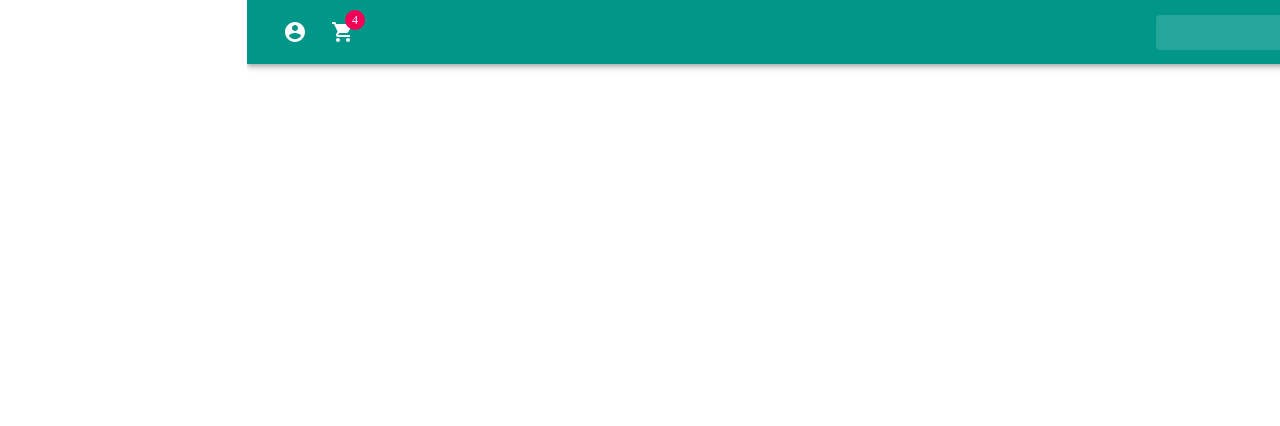
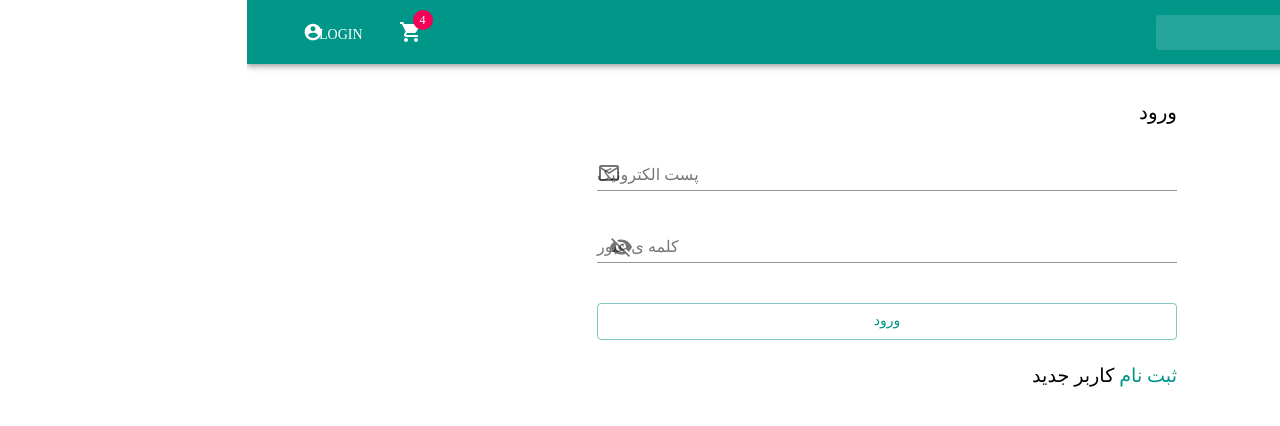
Before and after one commit to ziakhorsandi/samadShopFront, a React (Create React App) app: page /users/login in a window 1280 px wide. Shown: the top 426 px of the page. Built offline with nearby package versions, Linux system fonts and the light colour scheme; what jss-rtl would draw is missing.

Commit message:
user can login & logOut now,have the user slice and specific errors in it for auth

```diff
--- a/src/App.js
+++ b/src/App.js
@@ -6,6 +6,7 @@ import { BrowserRouter as Router, Switch, Route } from 'react-router-dom';
 
 import { Provider } from 'react-redux';
 import configureStore from './store/configureStore';
+import LoginScreen from './screens/LoginScreen';
 
 function App() {
   return (
@@ -16,6 +17,7 @@ function App() {
           <Route exact path='/' component={HomeScreen} />
           <Route path='/product/:id' component={ProductScreen} />
           <Route path='/shopcart/:id?' component={CartScreen} />
+          <Route path='/users/login' component={LoginScreen} />
         </Switch>
       </Router>
     </Provider>
--- /dev/null
+++ b/src/components/FormContaiter.js
@@ -0,0 +1,23 @@
+import React from 'react';
+import { Grid, makeStyles } from '@material-ui/core';
+const useStyles = makeStyles((theme) => ({
+  root: {
+    [theme.breakpoints.down('sm')]: {
+      padding: theme.spacing(4),
+    },
+    padding: theme.spacing(4, 2),
+  },
+}));
+
+const FormContaiter = ({ children }) => {
+  const classes = useStyles();
+  return (
+    <Grid container justify='center' spacing={5} className={classes.root}>
+      <Grid item xs={12} md={6}>
+        {children}
+      </Grid>
+    </Grid>
+  );
+};
+
+export default FormContaiter;
--- a/src/components/Header.js
+++ b/src/components/Header.js
@@ -1,4 +1,4 @@
-import React from 'react';
+import React, { useEffect } from 'react';
 import { fade, makeStyles } from '@material-ui/core/styles';
 import AppBar from '@material-ui/core/AppBar';
 import Toolbar from '@material-ui/core/Toolbar';
@@ -14,6 +14,11 @@ import AccountCircle from '@material-ui/icons/AccountCircle';
 import MoreIcon from '@material-ui/icons/MoreVert';
 
 import { useHistory } from 'react-router-dom';
+import { selectUserInfo } from './../store/user';
+import { useDispatch, useSelector } from 'react-redux';
+import { userLogedOut as logOut } from './../store/user';
+import { Box, Button } from '@material-ui/core';
+import ExitToAppIcon from '@material-ui/icons/ExitToApp';
 
 const useStyles = makeStyles((theme) => ({
   grow: {
@@ -79,11 +84,18 @@ const useStyles = makeStyles((theme) => ({
       display: 'none',
     },
   },
+  btn: {
+    // display: 'grid',
+    // placeItems: 'center',
+    margin: theme.spacing(0, 2),
+  },
 }));
 
 export default function PrimarySearchAppBar() {
   const classes = useStyles();
   const history = useHistory();
+  const { userInfo } = useSelector(selectUserInfo);
+  const dispatch = useDispatch();
   const linkToSomewhere = (path) => {
     history.push(path);
   };
@@ -100,6 +112,10 @@ export default function PrimarySearchAppBar() {
     setMobileMoreAnchorEl(event.currentTarget);
   };
 
+  // const handleLouOut = () => {
+  //   dispatch(logOut);
+  // };
+
   const menuId = 'primary-search-account-menu';
 
   const mobileMenuId = 'primary-search-account-menu-mobile';
@@ -115,6 +131,22 @@ export default function PrimarySearchAppBar() {
     >
       <MenuItem
         onClick={() => {
+          if (userInfo) {
+            linkToSomewhere(`/users/profile`);
+          } else {
+            linkToSomewhere(`/users/login`);
+          }
+          handleMobileMenuClose();
+        }}
+      >
+        <IconButton aria-label='account of current user' color='inherit'>
+          <AccountCircle />
+        </IconButton>
+        {userInfo ? <p>{userInfo.name}</p> : <p>ورود</p>}
+      </MenuItem>
+
+      <MenuItem
+        onClick={() => {
           linkToSomewhere(`/shopcart`);
           handleMobileMenuClose();
         }}
@@ -127,17 +159,19 @@ export default function PrimarySearchAppBar() {
         <p>سبد خرید</p>
       </MenuItem>
 
+      {userInfo && (
         <MenuItem
           onClick={() => {
-          linkToSomewhere(`/login`);
+            dispatch(logOut({}));
             handleMobileMenuClose();
           }}
         >
           <IconButton aria-label='account of current user' color='inherit'>
-          <AccountCircle />
+            <ExitToAppIcon />
           </IconButton>
-        <p>ورود</p>
+          <p>خروج</p>
         </MenuItem>
+      )}
     </Menu>
   );
 
@@ -169,6 +203,16 @@ export default function PrimarySearchAppBar() {
           </div>
           <div className={classes.grow} />
           <div className={classes.sectionDesktop}>
+            {userInfo && (
+              <IconButton
+                color='inherit'
+                onClick={() => {
+                  dispatch(logOut({}));
+                }}
+              >
+                <ExitToAppIcon />
+              </IconButton>
+            )}
             <IconButton
               color='inherit'
               onClick={() => linkToSomewhere(`/shopcart`)}
@@ -178,13 +222,21 @@ export default function PrimarySearchAppBar() {
               </Badge>
             </IconButton>
 
-            <IconButton
+            <Button
+              className={classes.btn}
               aria-controls={menuId}
               color='inherit'
-              onClick={() => linkToSomewhere(`/login`)}
+              endIcon={<AccountCircle></AccountCircle>}
+              onClick={() => {
+                if (userInfo) {
+                  linkToSomewhere(`/users/profile`);
+                } else {
+                  linkToSomewhere(`/users/login`);
+                }
+              }}
             >
-              <AccountCircle />
-            </IconButton>
+              <Box mt={0.7}>{userInfo ? userInfo.name : 'Login'}</Box>
+            </Button>
           </div>
           <div className={classes.sectionMobile}>
             <IconButton
--- a/src/components/Message.js
+++ b/src/components/Message.js
@@ -4,6 +4,7 @@ import Alert from '@material-ui/lab/Alert';
 const Loader = ({ msg }) => {
   return (
     <div style={{ height: '90%', display: 'grid', placeItems: 'center' }}>
+      {/* <div style={{ display: 'grid', placeItems: 'center' }}> */}
       <Alert severity='error'>{msg}</Alert>
     </div>
   );
--- /dev/null
+++ b/src/screens/LoginScreen.js
@@ -0,0 +1,179 @@
+import React, { useState, useEffect } from 'react';
+import { useDispatch, useSelector } from 'react-redux';
+import { login, selectUserInfo } from './../store/user';
+import FormContaiter from './../components/FormContaiter';
+import Loader from './../components/Loader';
+import { Link } from 'react-router-dom';
+import {
+  Box,
+  Button,
+  Container,
+  FormControl,
+  FormGroup,
+  IconButton,
+  Input,
+  InputAdornment,
+  InputLabel,
+  makeStyles,
+  Typography,
+} from '@material-ui/core';
+import { Visibility, VisibilityOff } from '@material-ui/icons';
+import MailOutlineIcon from '@material-ui/icons/MailOutline';
+import { selectApiValue } from './../store/api';
+import { useHistory } from 'react-router';
+import Alert from '@material-ui/lab/Alert';
+
+const validateEmail = (emailAdress) => {
+  let regexEmail = /^\w+([\.-]?\w+)*@\w+([\.-]?\w+)*(\.\w{2,3})+$/;
+  if (emailAdress.match(regexEmail)) {
+    return true;
+  } else {
+    return false;
+  }
+};
+
+const useStyles = makeStyles((theme) => ({
+  input: {
+    margin: theme.spacing(1, 0, 2, 0),
+  },
+  btn: {
+    margin: theme.spacing(3, 0),
+  },
+  link: {
+    textDecoration: 'none',
+  },
+}));
+
+const LoginScreen = ({ location }) => {
+  const { loading } = useSelector(selectApiValue);
+  const userLogin = useSelector(selectUserInfo);
+  const error = userLogin.error;
+  const { userInfo } = userLogin;
+  const classes = useStyles();
+  const [email, setEmail] = useState('');
+  const [password, setPassword] = useState('');
+  const [showPassword, setShowPassword] = useState(false);
+  const dispatch = useDispatch();
+  const history = useHistory();
+
+  const [emailErr, setEmailErr] = useState('');
+  const [passwordErr, setPasswordErr] = useState('');
+
+  const redirect = location.search ? location.search.split('=')[1] : '/';
+  useEffect(() => {
+    if (userInfo) {
+      history.push(redirect);
+    }
+  }, [userInfo, history, redirect]);
+  const formSubmit = () => {
+    if (email === '' || password === '') {
+      setEmailErr('وجود فیلد خالی');
+      return;
+    }
+    if (!validateEmail(email)) {
+      setEmailErr('فرمت ایمیل نادرست است');
+      return;
+    } else {
+      setEmailErr('');
+    }
+
+    if (password.length < 6) {
+      setPasswordErr('کلمه ی عبور باید بیشتر از 6 کاراکتر باشد');
+      return;
+    } else {
+      setPasswordErr('');
+    }
+
+    dispatch(login(email, password));
+  };
+
+  return (
+    <>
+      {loading ? (
+        <Loader />
+      ) : (
+        <>
+          <Container>
+            <FormContaiter>
+              <FormGroup>
+                <Typography gutterBottom variant='h6'>
+                  ورود
+                </Typography>
+                {error && <Alert severity='error'>{error}</Alert>}
+                {emailErr && <Alert severity='error'>{emailErr}</Alert>}
+                <FormControl className={classes.input}>
+                  <InputLabel htmlFor='my-input'>پست الکترونیک</InputLabel>
+                  <Input
+                    id='my-input'
+                    aria-describedby='my-helper-text'
+                    type='email'
+                    value={email}
+                    onChange={(e) => {
+                      setEmail(e.target.value);
+                    }}
+                    endAdornment={
+                      <InputAdornment position='start'>
+                        <Box color='text.secondary' mr={1.5}>
+                          <MailOutlineIcon />
+                        </Box>
+                      </InputAdornment>
+                    }
+                  />
+                </FormControl>
+                {passwordErr && <Alert severity='error'>{passwordErr}</Alert>}
+                <FormControl className={classes.input}>
+                  <InputLabel htmlFor='my-input'>کلمه ی عبور</InputLabel>
+                  <Input
+                    id='my-input'
+                    aria-describedby='my-helper-text'
+                    type={showPassword ? 'text' : 'password'}
+                    value={password}
+                    onChange={(e) => {
+                      setPassword(e.target.value);
+                    }}
+                    endAdornment={
+                      <InputAdornment position='start'>
+                        <IconButton
+                          aria-label='toggle password visibility'
+                          onClick={() => {
+                            setShowPassword(!showPassword);
+                          }}
+                          onMouseDown={(e) => {
+                            e.preventDefault();
+                          }}
+                        >
+                          {showPassword ? <Visibility /> : <VisibilityOff />}
+                        </IconButton>
+                      </InputAdornment>
+                    }
+                  />
+                </FormControl>
+                <FormControl className={classes.btn}>
+                  <Button
+                    variant='outlined'
+                    color='primary'
+                    onClick={formSubmit}
+                  >
+                    ورود
+                  </Button>
+                </FormControl>
+              </FormGroup>
+              <Typography variant='h2'>
+                <Link to='/register' className={classes.link}>
+                  <Box component='span' color='primary.main'>
+                    {' '}
+                    ثبت نام{' '}
+                  </Box>
+                </Link>
+
+                <Box component='span'>کاربر جدید</Box>
+              </Typography>
+            </FormContaiter>
+          </Container>
+        </>
+      )}
+    </>
+  );
+};
+
+export default LoginScreen;
--- a/src/store/api.js
+++ b/src/store/api.js
@@ -21,6 +21,6 @@ export const { apiCallBegan, apiCallSuccess, apiCallFailed } = slice.actions;
 //-------------Action creators-----------
 
 //--------------Selector-------------
-export const selectApiValue = (state) => state.entities.api;
+export const selectApiValue = (state) => state.api;
 
 export default slice.reducer;
--- a/src/store/cart.js
+++ b/src/store/cart.js
@@ -21,7 +21,6 @@ const slice = createSlice({
         cart.items.push(action.payload);
       } else {
         cart.items[index].qty = action.payload.qty;
-        // ++cart.items[index].qty;
       }
       localStorage.setItem('cartItems', JSON.stringify(cart.items));
     },
--- a/src/store/entities.js
+++ b/src/store/entities.js
@@ -3,11 +3,9 @@ import { combineReducers } from 'redux';
 import productsReducer from './products';
 import detailProductReducer from './detailProduct';
 import cartReducer from './cart';
-import apiReducer from './api';
 
 export default combineReducers({
   products: productsReducer,
   detailProduct: detailProductReducer,
   cart: cartReducer,
-  api: apiReducer,
 });
--- a/src/store/reducers.js
+++ b/src/store/reducers.js
@@ -1,7 +1,11 @@
 import { combineReducers } from 'redux';
 
 import entitiesReducer from './entities';
+import userReducer from './user';
+import apiReducer from './api';
 
 export default combineReducers({
   entities: entitiesReducer,
+  user: userReducer,
+  api: apiReducer,
 });
--- /dev/null
+++ b/src/store/user.js
@@ -0,0 +1,51 @@
+import { createSlice } from '@reduxjs/toolkit';
+import { apiCallBegan } from './api';
+
+const userInfoFromlocalStorage = localStorage.getItem('userInfo')
+  ? JSON.parse(localStorage.getItem('userInfo'))
+  : null;
+
+const slice = createSlice({
+  name: 'user',
+  initialState: { userInfo: userInfoFromlocalStorage },
+  reducers: {
+    userLogedinSuccess: (user, action) => {
+      user.userInfo = action.payload;
+      localStorage.setItem('userInfo', JSON.stringify(user.userInfo));
+    },
+    loginRequestFail: (user, action) => {
+      //Must change the error message here for specific use
+      if (action.payload === 401) {
+        user.error = 'موارد معتبر نیست';
+      } else {
+        user.error = action.payload;
+      }
+    },
+    userLogedOut: (user) => {
+      user.userInfo = null;
+      localStorage.removeItem('userInfo');
+    },
+  },
+});
+
+const { userLogedinSuccess, loginRequestFail } = slice.actions;
+export const { userLogedOut } = slice.actions;
+//-------------Action creators-----------
+const url = '/users/login';
+export const login = (email, password) => (dispatch) => {
+  return dispatch(
+    apiCallBegan({
+      url,
+      method: 'POST',
+      onSucess: userLogedinSuccess.type,
+      onError: loginRequestFail.type,
+      headers: { 'Content-Type': 'application/json' },
+      data: { email, password },
+    })
+  );
+};
+
+//--------------Selector-------------
+export const selectUserInfo = (state) => state.user;
+
+export default slice.reducer;
```
Also changed, not shown: src/store/middleware/api.js (+15 -6 lines). Lines whose indentation alone changed are shown as unchanged.
